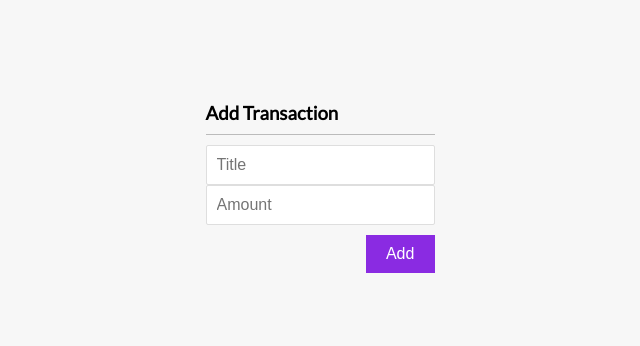
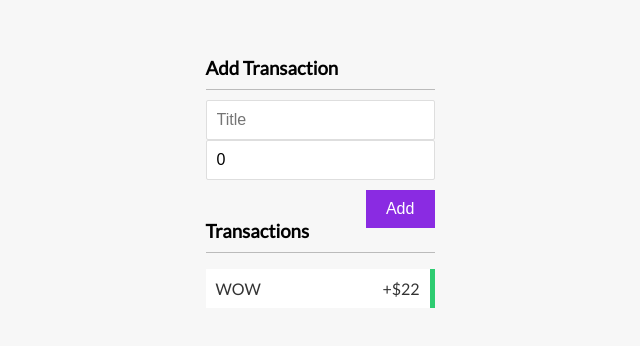
Before and after one commit to usamasubhani/expense-tracker-2, a React (Create React App) app: page / in a window 1280 px wide. Shown: the part 218-564 px from the top of the page, without its empty margins (320-960 px from the left). Built offline with nearby package versions, Linux system fonts and the light colour scheme.

Commit message:
Implement Global context

```diff
--- a/src/App.tsx
+++ b/src/App.tsx
@@ -1,13 +1,22 @@
-import React from 'react';
+import React, { useReducer } from 'react';
 import './App.css';
 
 // Components
 import NewTransaction from './components/NewTransaction'
+import TransactionsList from './components/TransactionsList';
+
+import { GlobalProvider } from './context/GlobalContext';
+// import AppReducer from './context/AppReducer';
 function App() {
+
   return (
-    <div className="App">
-      <NewTransaction />
-    </div>
+    <GlobalProvider>
+    {/* <AppContextProvider value={{transactions: state.transactions}}> */}
+      <div className="App">
+        <NewTransaction />
+        <TransactionsList />
+      </div>
+    </GlobalProvider>
   );
 }
 
--- /dev/null
+++ b/src/Types.tsx
@@ -0,0 +1,10 @@
+
+export type TransactionType = {
+    id: number;
+    title: string;
+    amount: number;
+}
+
+export type TransactionsArray = {
+    transactions: TransactionType[];
+}
--- a/src/components/NewTransaction.tsx
+++ b/src/components/NewTransaction.tsx
@@ -1,26 +1,50 @@
-import React from 'react'
+import React, { useContext, useState } from 'react'
+import { GlobalContext } from '../context/GlobalContext';
 
 const NewTransaction = () => {
+    const { addTransaction } = useContext(GlobalContext);
+
+    // Local Context
+    const [title, setTitle] = useState('');
+    const [amount, setAmount] = useState(0);
+
+    // Create transaction on form submit
+    const onSubmit = (e: { preventDefault: () => void; }) => {
+        e.preventDefault();
+
+        const newTransact = {
+            id: Math.ceil(Math.random() * 9999),
+            title,
+            amount: +amount,
+        }
+        addTransaction(newTransact);
+    }
+
     return (
         <div>
             <h3>Add Transaction</h3>
-
+            <form onSubmit={onSubmit}>
                 <input
                 type="text"
                 name="title"
                 placeholder="Title"
+                value={title}
+                onChange={(e) => {setTitle(e.target.value)}}
                 />
 
                 <input
                 type="number"
                 name="amount"
                 placeholder="Amount"
+                value={amount}
+                onChange={(e) => {setAmount(Number(e.target.value))}}
                 />
 
                 <button
                 className="btn">
                     Add
                 </button>
+            </form>
         </div>
     )
 }
--- /dev/null
+++ b/src/components/Transaction.tsx
@@ -0,0 +1,25 @@
+import React, { useContext } from 'react';
+
+import { GlobalContext } from '../context/GlobalContext'
+import { TransactionType } from '../Types';
+// import {TransactionType} from '../Types';
+
+type props = {
+    title: string;
+    amount: number;
+};
+
+const Transaction: React.FC<TransactionType> = ({id, title, amount}) => {
+    const { deleteTransaction } = useContext(GlobalContext);
+
+    const sign = amount > 0 ? '+' : '-';
+
+    return (
+        <li className={amount > 0 ? 'plus' : 'minus'}>
+            {title}<span>{sign}${Math.abs(amount)}</span>
+            <button onClick={() => deleteTransaction(id)} className="delete-btn">x</button>
+        </li>
+    )
+    }
+
+export default Transaction;
--- /dev/null
+++ b/src/components/TransactionsList.tsx
@@ -0,0 +1,22 @@
+import React, { useContext } from 'react';
+import Transaction from './Transaction'
+
+import { GlobalContext } from '../context/GlobalContext'
+
+ function TransactionsList() {
+    const { transactions } = useContext(GlobalContext);
+
+    return (
+        <div>
+            <h3>Transactions</h3>
+            <ul className="list">
+            {transactions.map(transaction => (<Transaction key={transaction.id}
+            id={transaction.id}
+            title={transaction.title}
+            amount={transaction.amount} />))}
+            </ul>
+        </div>
+    )
+}
+
+export default TransactionsList;
--- /dev/null
+++ b/src/context/AppReducer.tsx
@@ -0,0 +1,21 @@
+import { TransactionType } from "../Types";
+
+type Actions =
+| {type: "add", transaction: TransactionType}
+| {type: "delete", id: number}
+
+export default (state: { transactions: TransactionType[]; }, action: Actions ) => {
+    switch(action.type) {
+        case 'delete':
+            return {
+                transactions: state.transactions.filter(t => t.id !== action.id)
+            }
+        case 'add':
+            return {
+                ...state,
+                transactions: [action.transaction, ...state.transactions]
+            }
+        default:
+            return state;
+    }
+}
--- a/src/context/GlobalContext.js
+++ b/src/context/GlobalContext.tsx
@@ -1,33 +1,33 @@
 import React, { createContext, useReducer } from 'react'
 import AppReducer from './AppReducer'
+import {TransactionType} from '../Types'
 
 const startingState = {
-    transactions: [
-        { id: 1, title: 'WOW', amount:100},
-        { id: 2, title: 'Nice', amount:10},
-        { id: 3, title: 'Damn', amount:-30},
-        { id: 4, title: 'Ok', amount:33},
-        { id: 5, title: 'Done', amount:-10}
-    ]
+    transactions : [
+        {id:1, title:"WOW", amount:22}
+    ],
+    deleteTransaction : (id: number) => {},
+    addTransaction : (transaction: TransactionType) => {}
+
 }
 
 export const GlobalContext = createContext(startingState);
 
-export const GlobalProvider = ({ children }) => {
+export const GlobalProvider : React.FC = ({ children }) => {
     const [state, dispatch] = useReducer(AppReducer, startingState);
 
     // Actions (will be sent to reducer)
-    function deleteTransaction(id) {
+    function deleteTransaction(id: number) {
       dispatch({
         type: 'delete',
-        payload: id
+        id
       })
     }
 
-    function addTransaction(transaction) {
+    function addTransaction(transaction: TransactionType) {
       dispatch({
         type: 'add',
-        payload: transaction
+        transaction
       })
     }
 
```
Also changed, not shown: src/context/AppReducer.js (deleted, +0 -15 lines), 1 other file (tests, documents, lock files or other folders). Lines whose indentation alone changed are shown as unchanged.
